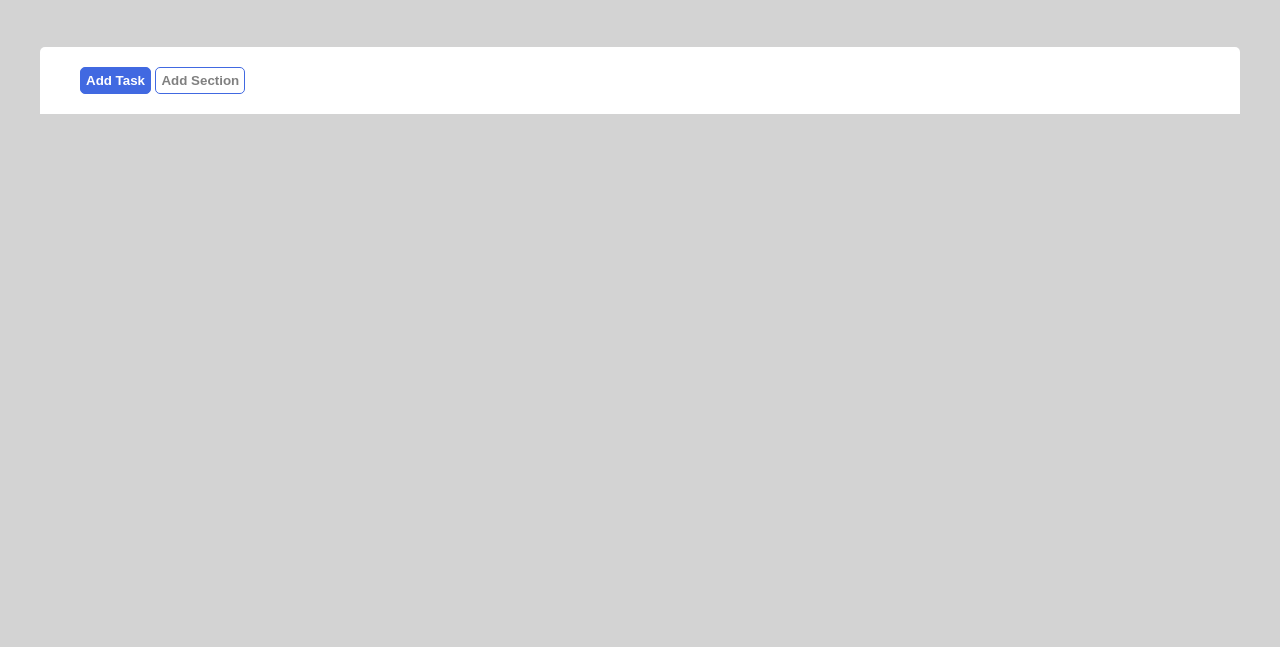
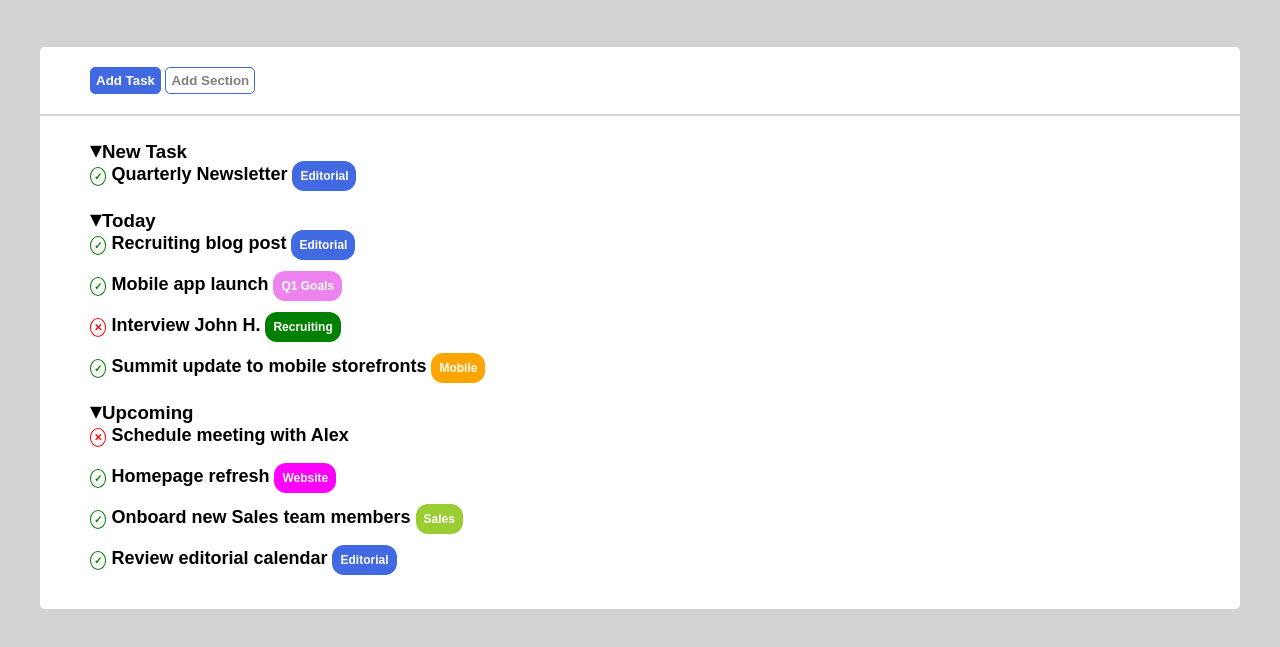
Before and after one commit to marcocalligaris/html-css-toboolist, a plain HTML site: page index.html in a window 1280 px wide. Shown: the part 103-750 px from the top of the page. Drawn offline with Linux system fonts and the light colour scheme.

Commit message:
Added Toboolist

```diff
--- a/css/style.css
+++ b/css/style.css
@@ -6,6 +6,11 @@
 body{
     background-color: lightgrey;
     font-family: Arial, Helvetica, sans-serif;
+}
+
+ul{
+    list-style-type: none;
+    padding: 0;
 }
 
 #main-header{
@@ -24,19 +29,20 @@ body{
 
 h1{
     display: inline-block;
-
     font-size: 50px;
     font-weight: 800;
 }
 
 .container{
     width: 1200px;
-    /* height: 1000px; */
     background-color: white;
-    border-radius: 5px 5px 0 0;
     margin: auto;
     margin-bottom: 2px;
-    padding: 20px 40px;
+    padding: 20px 50px;
+}
+
+#buttons{
+    border-radius: 5px 5px 0 0;
 }
 
 button{
@@ -55,3 +61,70 @@ button{
     background-color: white;
     color: grey;
 }
+
+#list{
+    border-radius: 0 0 5px 5px;
+}
+
+.triangle{
+    font-size: 1.5rem;
+}
+
+.list-title{
+    display: inline;
+    font-weight: 800;
+}
+
+.task{
+    font-weight: bold;
+    font-size: 18px;
+    margin-bottom: 20px;
+}
+
+.done{
+    font-size: 10px;
+    border-radius: 50%;
+    padding: 3px;
+    border: 1px solid green;
+    color: green;
+}
+
+.todo{
+    font-size: 10px;
+    border-radius: 50%;
+    padding: 3px;
+    border: 1px solid red;
+    color: red;
+}
+
+.list-link{
+    text-decoration: none;
+    color: white;
+    font-size: 12px;
+    padding: 8px;
+    border-radius: 12px;
+    }
+
+.editorial{
+    background-color: royalblue;
+}
+
+#q1-goals{
+    background-color: violet;
+}
+
+#recruiting{
+    background-color: green;
+}
+
+#mobile{
+    background-color: orange;
+}
+
+#website{
+    background-color: fuchsia;
+}
+
+#sales{
+    background-color: yellowgreen;
+}
--- a/index.html
+++ b/index.html
@@ -13,9 +13,64 @@
         <img src="img/Logo.png" alt="Logo Toboolist" id="logo">
         <h1>Toboolist</h1>
     </header>
-    <div class="container">
+    <!-- Buttons -->
+    <div class="container" id="buttons">
         <button id="add-task">Add Task</button>
         <button id="add-section">Add Section</button>
+    </div>
+    <!-- Toboolist -->
+    <div class="container" id="list">
+        <ul class="calendar">
+            <li>
+                <span class="triangle">&blacktriangledown;</span><h3 class="list-title">New Task</h3>
+            </li>
+            <li>
+                <ul class="activities">
+                    <li class="task">
+                        <span class="done">&#10003;</span> Quarterly Newsletter <a href="#" class="list-link editorial" >Editorial</a>
+                    </li>
+                </ul>
+            </li>
+            <li>
+                <span class="triangle">&blacktriangledown;</span><h3 class="list-title">Today</h3>
+            </li>
+                <li>
+                    <ul class="activities">
+                        <li class="task">
+                            <span class="done">&#10003;</span> Recruiting blog post <a href="#" class="list-link editorial">Editorial</a>
+                        </li>
+                        <li class="task">
+                            <span class="done">&#10003;</span> Mobile app launch <a href="#" class="list-link" id="q1-goals">Q1 Goals</a>
+                        </li>
+                        <li class="task">
+                            <span class="todo">&#10005;</span> Interview John H. <a href="#" class="list-link" id="recruiting">Recruiting</a>
+                        </li>
+                        <li class="task">
+                            <span class="done">&#10003;</span> Summit update to mobile storefronts <a href="#" class="list-link" id="mobile">Mobile</a>
+                        </li>
+                    </ul>
+                </li>
+            <li>
+                <span class="triangle">&blacktriangledown;</span><h3 class="list-title">Upcoming</h3>
+            </li>
+            <li>
+                <ul class="activities">
+                    <li class="task">
+                        <span class="todo">&#10005;</span> Schedule meeting with Alex
+                        <!-- <a href="#" class="list-link" id="editorial">Editorial</a> -->
+                    </li>
+                    <li class="task">
+                        <span class="done">&#10003;</span> Homepage refresh <a href="#" class="list-link" id="website">Website</a>
+                    </li>
+                    <li class="task">
+                        <span class="done">&#10003;</span> Onboard new Sales team members <a href="#" class="list-link" id="sales">Sales</a>
+                    </li>
+                    <li class="task">
+                        <span class="done">&#10003;</span> Review editorial calendar <a href="#" class="list-link editorial">Editorial</a>
+                    </li>
+                </ul>
+            </li>
+        </ul>
     </div>
 
 
```
